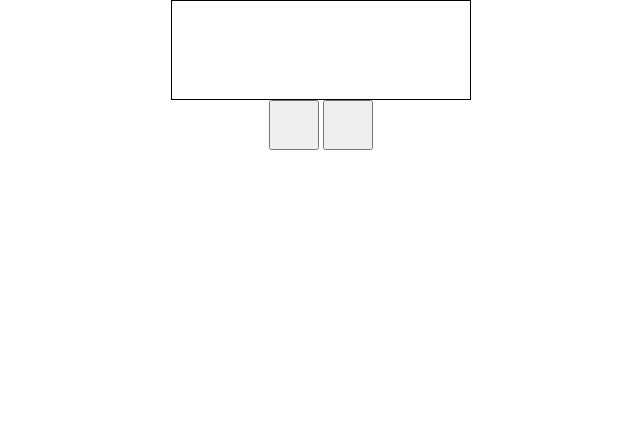
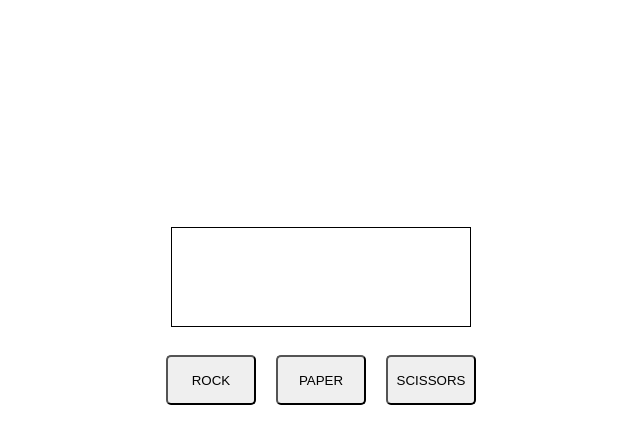
Before and after one commit to Abdulkadir2770/rock-paper, a plain HTML site: page index.html in a window 1280 px wide. Shown: the whole page, without its empty margins (319-959 px from the left). Drawn offline with Linux system fonts and the light colour scheme.

Commit message:
more UI styling

```diff
--- a/index.html
+++ b/index.html
@@ -13,9 +13,9 @@
     <div class="container">
         <div id="display"></div>
         <div class="choices">
-            <button class="btn" id="rock"></button>
-            <button class="btn" id="paper"></button>
-            <buttin class="btn" id="scissors"></buttin>
+            <button class="btn" id="rock">ROCK</button>
+            <button class="btn" id="paper">PAPER</button>
+            <button class="btn" id="scissors">SCISSORS</button>
         </div>
     </div>
 
--- a/script.js
+++ b/script.js
@@ -1,3 +1,10 @@
+const display = document.getElementById("display");
+const rock = document.getElementById("rock").innerHTML;
+const paper = document.getElementById("paper").innerHTML;
+const scissors =  document.getElementById("scissors").innerHTML;
+
+console.log(display, rock, paper, scissors);
+
 // a function that determines what the computer's choice is
 const getComputerChoice = () => {
     let compChoice = Math.random();
--- a/style.css
+++ b/style.css
@@ -9,15 +9,24 @@
     flex-direction: column;
     align-items: center;
     justify-content: center;
+    height: 80vh;
 }
 
 #display {
     width: 300px;
     height: 100px;
     border: 1px solid #000;
+    margin-bottom: 20px;
 }
 
 .btn {
-    width: 50px;
+    width: 90px;
     height: 50px;
+    margin: 8px;
+    cursor: pointer;
+    border-radius: 5px;
+    -webkit-border-radius: 5px;
+    -moz-border-radius: 5px;
+    -ms-border-radius: 5px;
+    -o-border-radius: 5px;
 }
```
